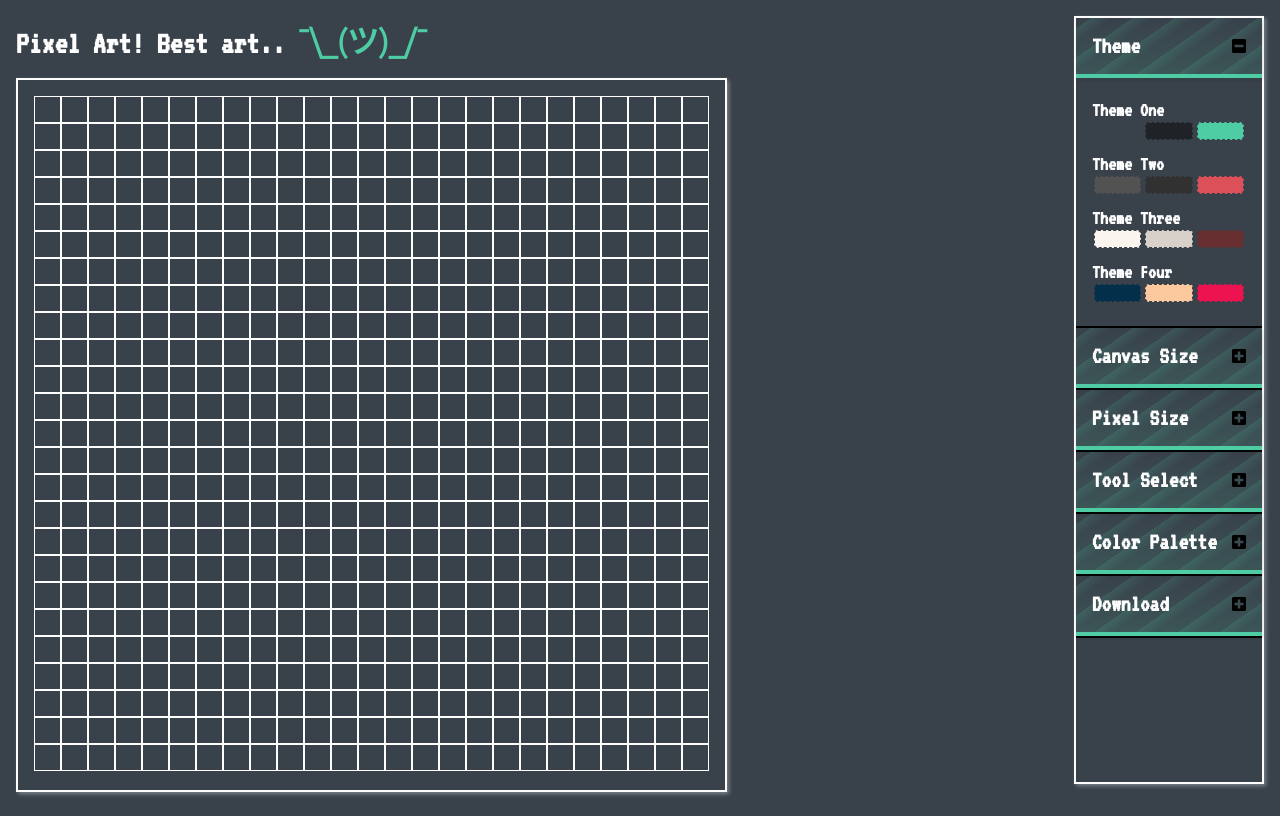
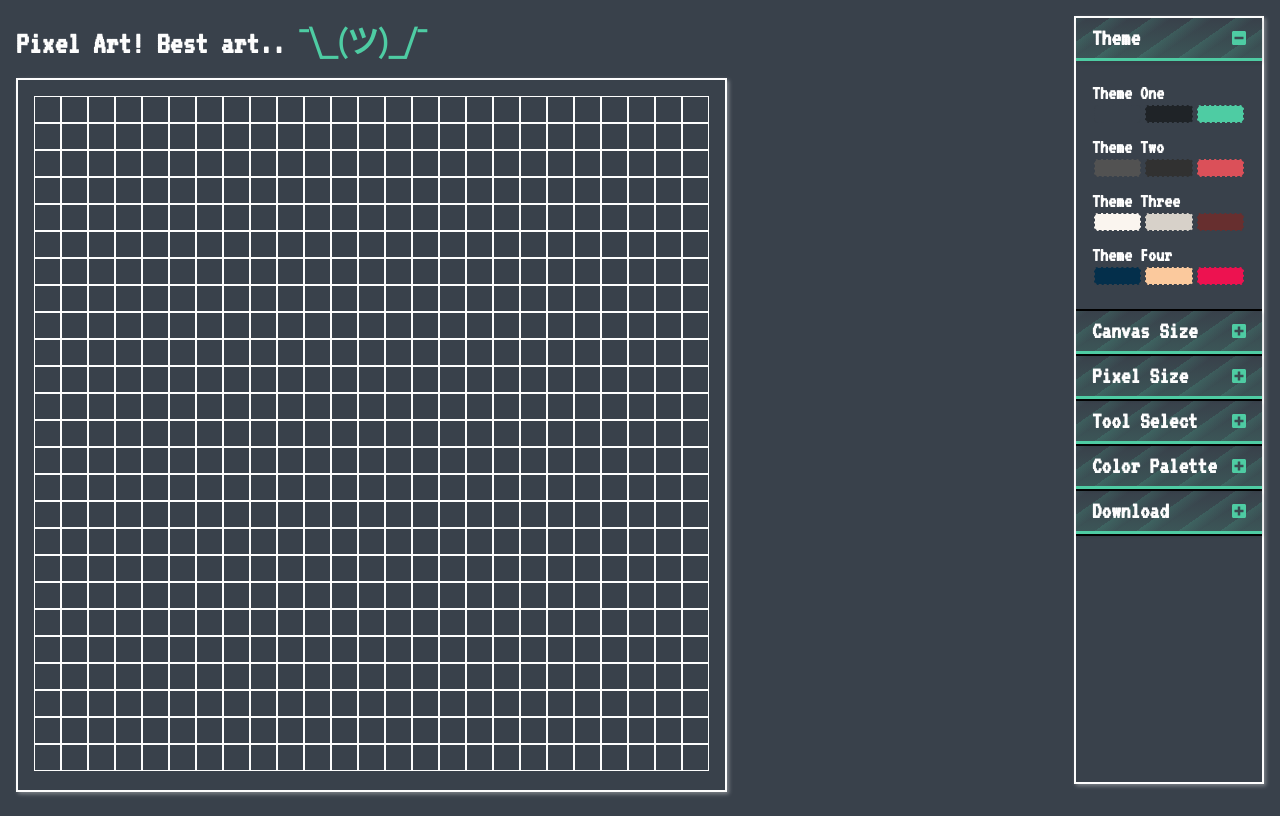
Before and after one commit to matthewlong29/pixel-art, a Vue app: page / in a window 1280 px wide. Built offline with nearby package versions, Linux system fonts and the light colour scheme.

Commit message:
tweaked tool header

```diff
--- a/src/components/atoms/ToolHeader.vue
+++ b/src/components/atoms/ToolHeader.vue
@@ -25,5 +25,8 @@ export default {
   h2 {
     margin: 0;
   }
+  svg {
+    color: var(--accent);
+  }
 }
 </style>
--- a/src/styles/_placeholders.scss
+++ b/src/styles/_placeholders.scss
@@ -16,9 +16,9 @@
 %menu-button {
   .menu-button {
     @extend %toolbar-background;
-    padding: 16px;
+    padding: 8px 16px;
     cursor: pointer;
-    border-bottom: 4px solid var(--accent);
+    border-bottom: 3px solid var(--accent);
     box-shadow: 1px 2px 3px var(--backgroundTwoTransparent);
   }
 }
```
